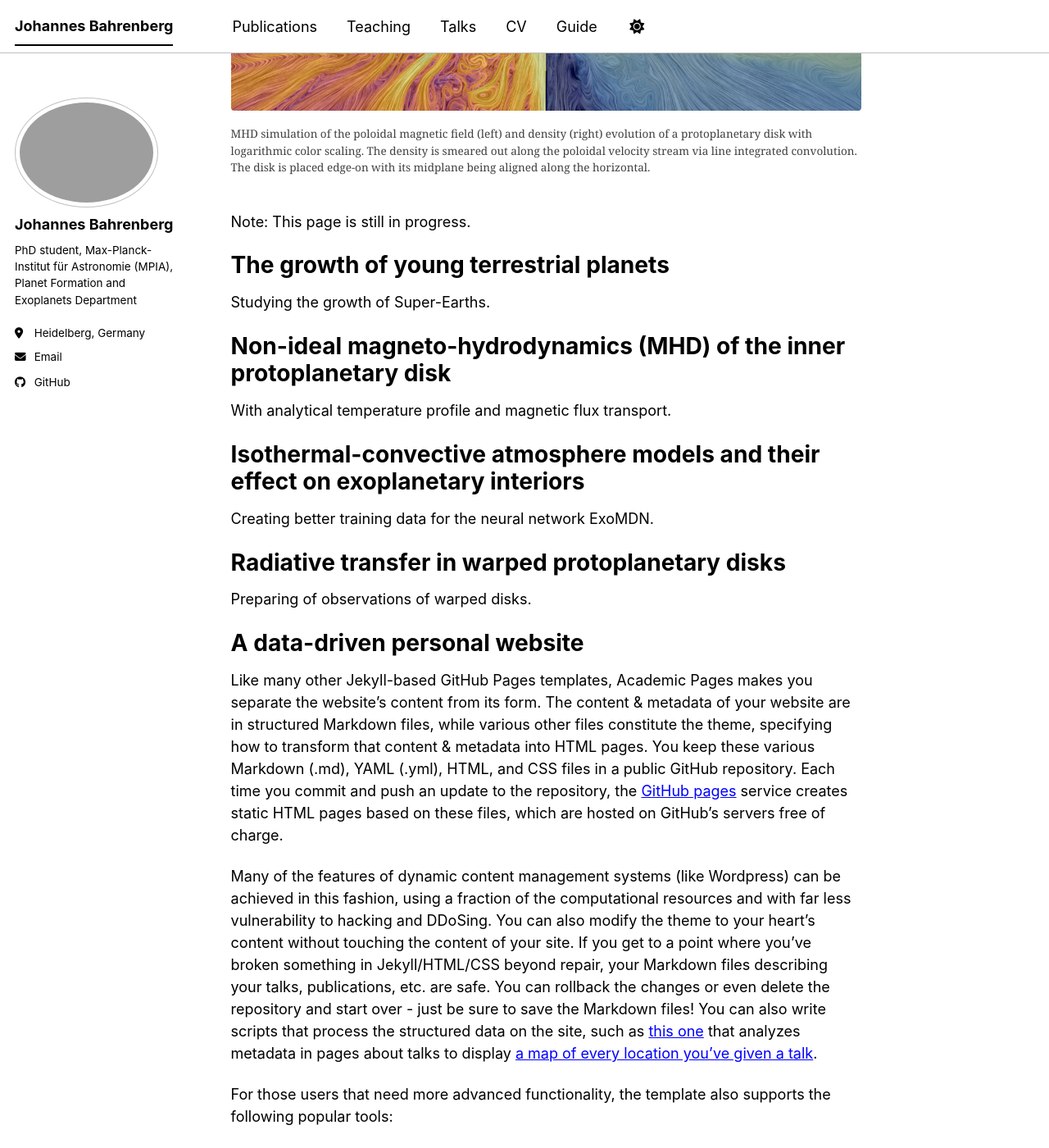
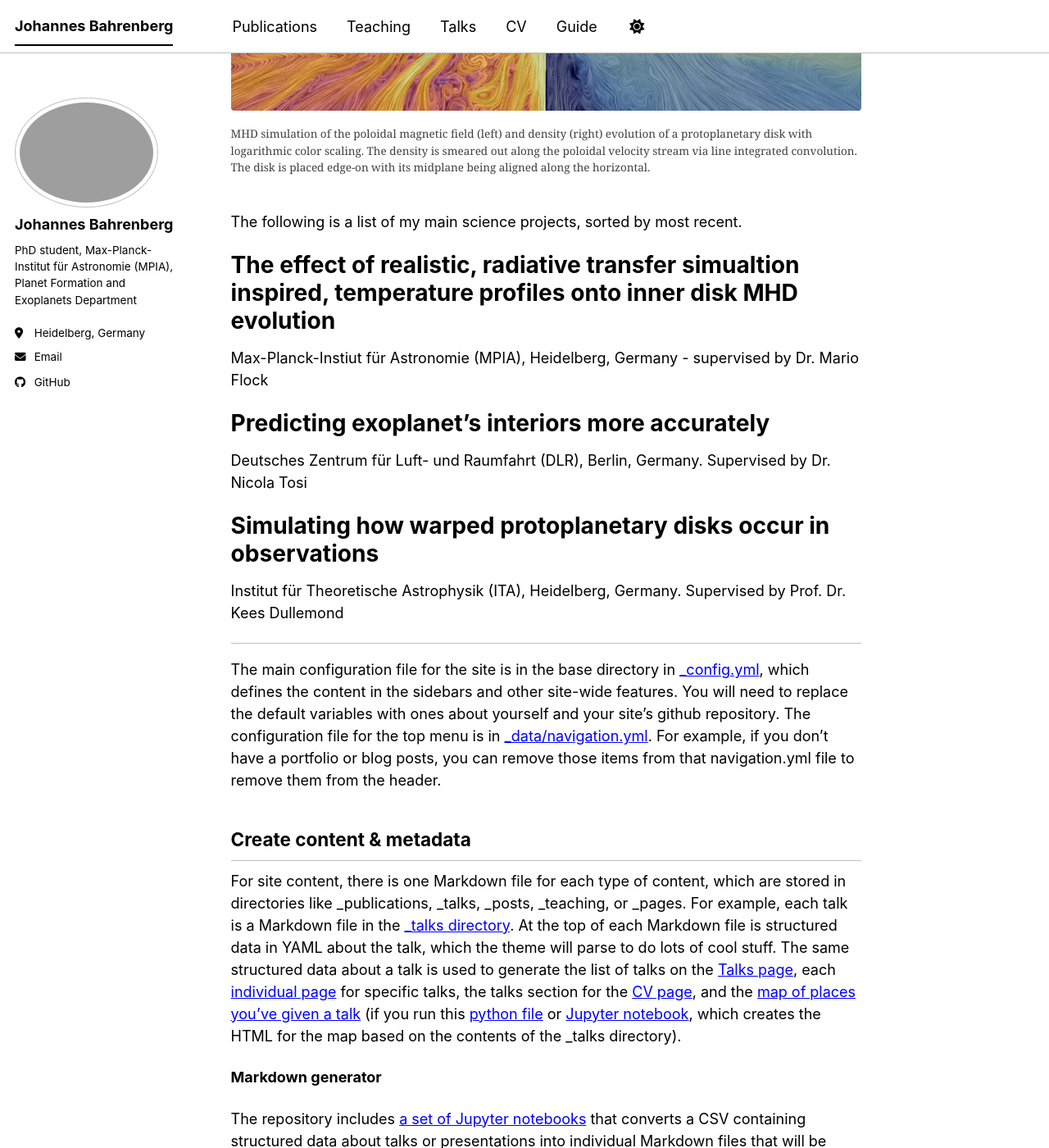
Before and after one commit to johannesbahrenberg/johannesbahrenberg.github.io, a Jekyll site: the page built from _pages/about.md, in a window 1280 px wide and 1400 px high, scrolled down 450 px. Shown: the whole window at 82% size. Built offline with Jekyll 4.4.1, drawn with Linux system fonts in a browser that asks for light colours; a script bundle is joined from its source files by our own code; library files that are not in the unit come from our copies; some of the changed text lies outside the part shown.

Commit message:
Changed text

```diff
--- a/_pages/about.md
+++ b/_pages/about.md
@@ -7,7 +7,7 @@ redirect_from:
   - /about.html
 ---
 
-Hey. I'm a member of the RAPTOR group of Dr. Mario Flock. We are specialized in high performance computing of the evolution of protoplanetary disks with radiative transfer, hydrodynamics, and magnetohydrodynamics (MHD) simulations.
+Hey. I'm a member of the [RAPTOR group](https://flock.www3.mpia.de) of Dr. Mario Flock. We are specialized in high performance computing of the evolution of protoplanetary disks with radiative transfer, hydrodynamics, and magnetohydrodynamics (MHD) simulations.
 
 The focus of my PhD lies in understanding how magnetic fields of different strengths influence the inner disk (<10 au) evolution and ultimately drive planet formation.
 
@@ -21,52 +21,23 @@ The focus of my PhD lies in understanding how magnetic fields of different stren
   </figcaption>
 </figure>
 
-Note: This page is still in progress.
+The following is a list of my main science projects, sorted by most recent.
 
+The effect of realistic, radiative transfer simualtion inspired, temperature profiles onto inner disk MHD evolution
+======
+Max-Planck-Instiut für Astronomie (MPIA), Heidelberg, Germany - supervised by Dr. Mario Flock
 
-The growth of young terrestrial planets
+Predicting exoplanet's interiors more accurately
 ======
-Studying the growth of Super-Earths.
+Deutsches Zentrum für Luft- und Raumfahrt (DLR), Berlin, Germany. Supervised by Dr. Nicola Tosi
 
-
-Non-ideal magneto-hydrodynamics (MHD) of the inner protoplanetary disk
+Simulating how warped protoplanetary disks occur in observations
 ======
-With analytical temperature profile and magnetic flux transport.
-
-
-Isothermal-convective atmosphere models and their effect on exoplanetary interiors
-======
-Creating better training data for the neural network ExoMDN.
-
-
-Radiative transfer in warped protoplanetary disks
-======
-Preparing of observations of warped disks.
+Institut für Theoretische Astrophysik (ITA), Heidelberg, Germany. Supervised by Prof. Dr. Kees Dullemond
 
 
 
 
-A data-driven personal website
-======
-Like many other Jekyll-based GitHub Pages templates, Academic Pages makes you separate the website's content from its form. The content & metadata of your website are in structured Markdown files, while various other files constitute the theme, specifying how to transform that content & metadata into HTML pages. You keep these various Markdown (.md), YAML (.yml), HTML, and CSS files in a public GitHub repository. Each time you commit and push an update to the repository, the [GitHub pages](https://pages.github.com/) service creates static HTML pages based on these files, which are hosted on GitHub's servers free of charge.
-
-Many of the features of dynamic content management systems (like Wordpress) can be achieved in this fashion, using a fraction of the computational resources and with far less vulnerability to hacking and DDoSing. You can also modify the theme to your heart's content without touching the content of your site. If you get to a point where you've broken something in Jekyll/HTML/CSS beyond repair, your Markdown files describing your talks, publications, etc. are safe. You can rollback the changes or even delete the repository and start over - just be sure to save the Markdown files! You can also write scripts that process the structured data on the site, such as [this one](https://github.com/academicpages/academicpages.github.io/blob/master/talkmap.ipynb) that analyzes metadata in pages about talks to display [a map of every location you've given a talk](https://academicpages.github.io/talkmap.html).
-
-For those users that need more advanced functionality, the template also supports the following popular tools:
-- [MathJax](https://www.mathjax.org/) for mathematical equations
-- [Mermaid](https://mermaid.js.org/) for diagraming
-- [Plotly](https://plotly.com/javascript/) for plotting
-
-Getting started
-======
-1. Register a GitHub account if you don't have one and confirm your e-mail (required!)
-1. Fork [this template](https://github.com/academicpages/academicpages.github.io) by clicking the "Use this template" button in the top right.
-1. Go to the repository's settings (rightmost item in the tabs that start with "Code", should be below "Unwatch"). Rename the repository "[your GitHub username].github.io", which will also be your website's URL.
-1. Set site-wide configuration and create content & metadata (see below -- also see [this set of diffs](https://archive.is/3TPas) showing what files were changed to set up [an example site](https://getorg-testacct.github.io) for a user with the username "getorg-testacct")
-1. Upload any files (like PDFs, .zip files, etc.) to the files/ directory. They will appear at https://[your GitHub username].github.io/files/example.pdf.
-1. Check status by going to the repository settings, in the "GitHub pages" section
-
-Site-wide configuration
 ------
 The main configuration file for the site is in the base directory in [_config.yml](https://github.com/academicpages/academicpages.github.io/blob/master/_config.yml), which defines the content in the sidebars and other site-wide features. You will need to replace the default variables with ones about yourself and your site's github repository. The configuration file for the top menu is in [_data/navigation.yml](https://github.com/academicpages/academicpages.github.io/blob/master/_data/navigation.yml). For example, if you don't have a portfolio or blog posts, you can remove those items from that navigation.yml file to remove them from the header.
 
```
